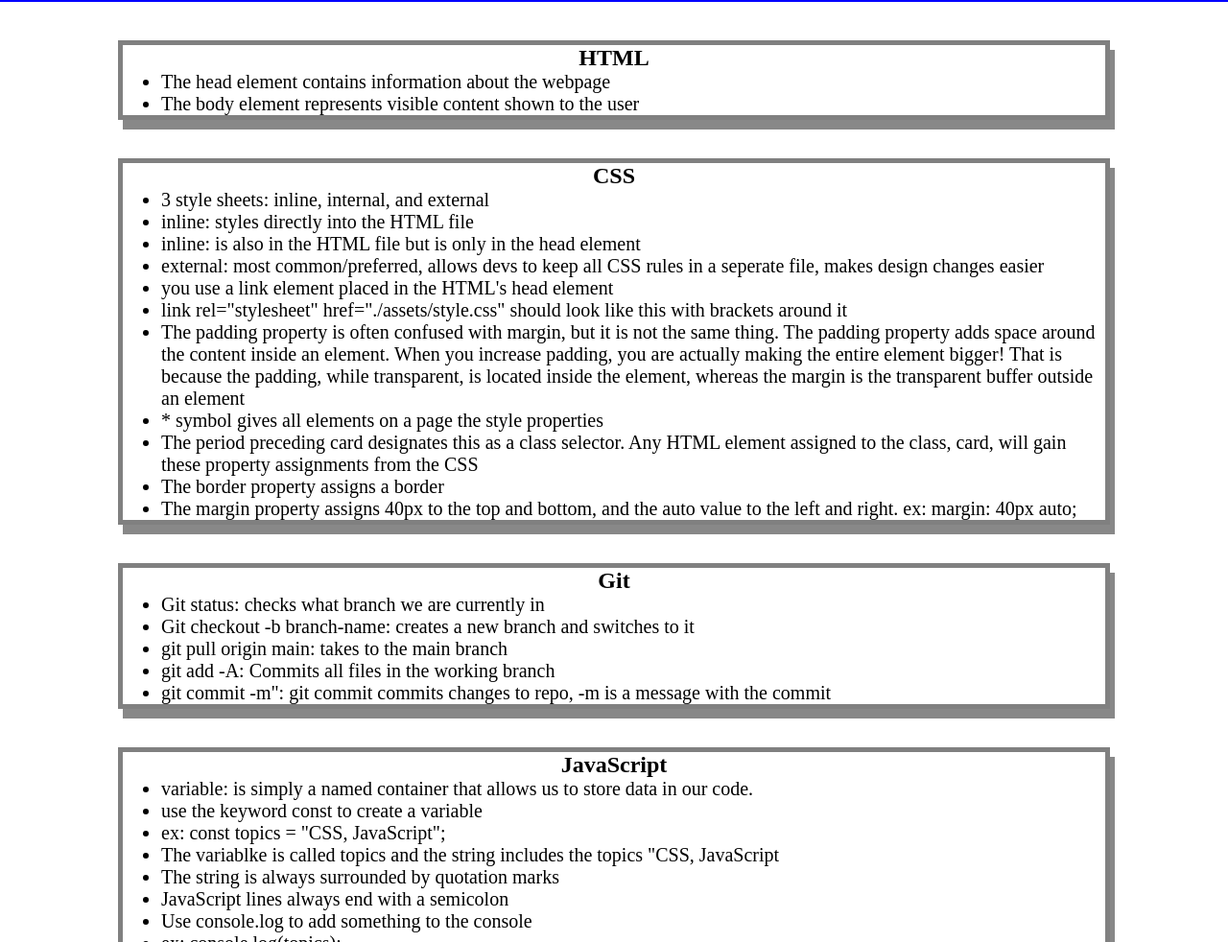
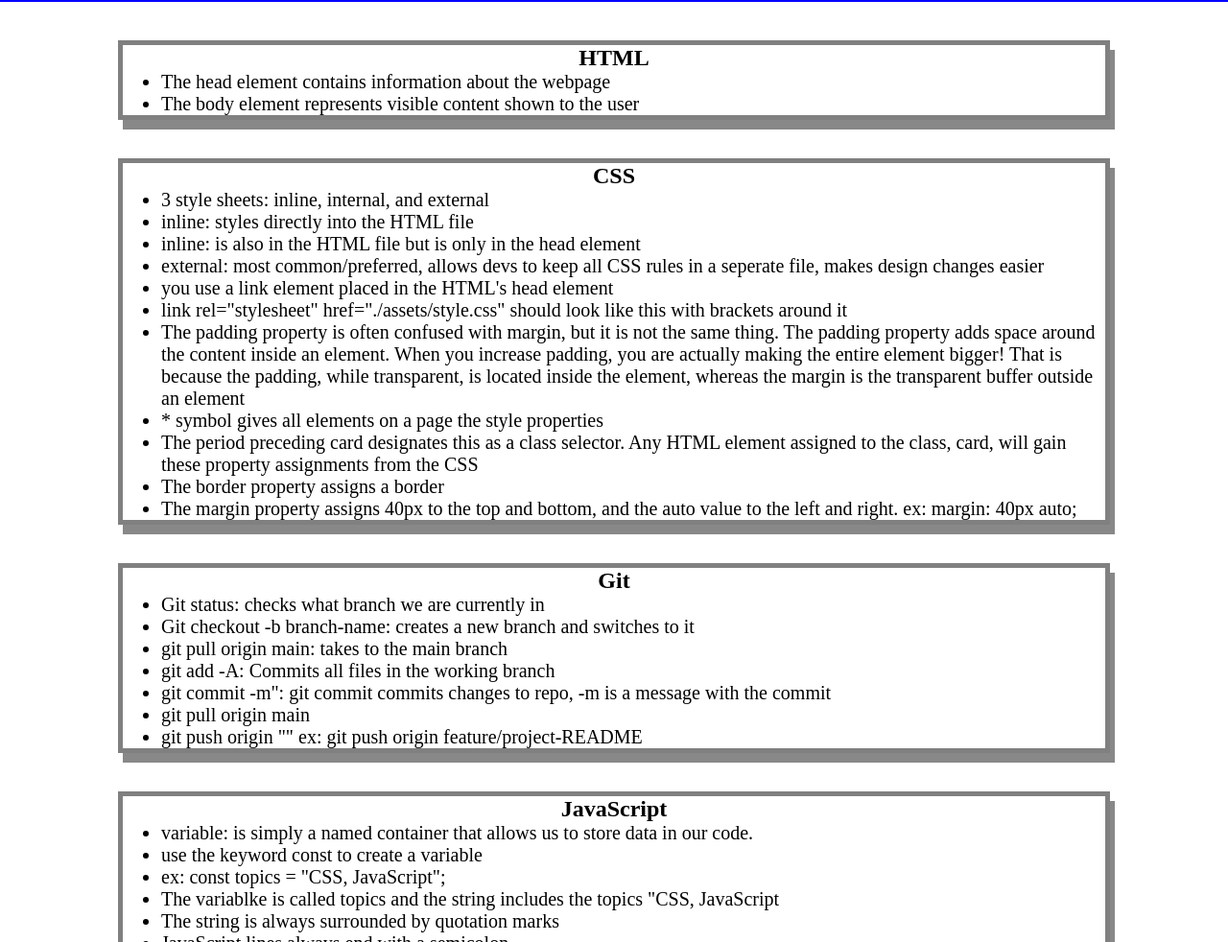
Before and after one commit to rlacroix0102/prework-study-guide, a plain HTML site: page prework-study-guide/index.html in a window 1280 px wide. Shown: the part 118-1100 px from the top of the page at 96% size. Drawn offline with Linux system fonts and the light colour scheme.

Commit message:
chenges-to-readme

```diff
--- a/prework-study-guide/index.html
+++ b/prework-study-guide/index.html
@@ -49,6 +49,8 @@
           <li>git pull origin main: takes to the main branch</li>
           <li>git add -A: Commits all files in the working branch </li>
           <li>git commit -m": git commit commits changes to repo, -m is a message with the commit</li>
+          <li>git pull origin main</li>
+          <li>git push origin "" ex: git push origin feature/project-README </li>
         </ul>
       </section>
 
```
Also changed, not shown: 1 other file.
